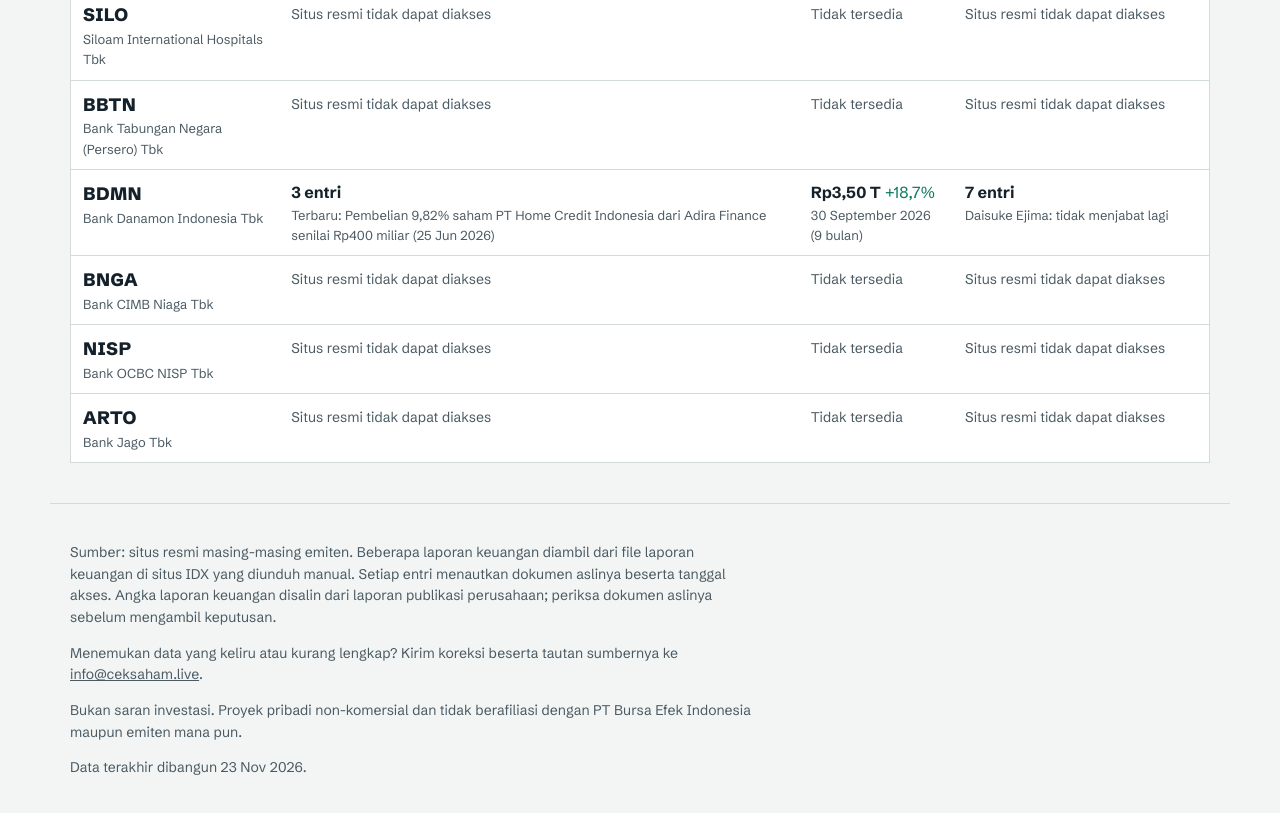
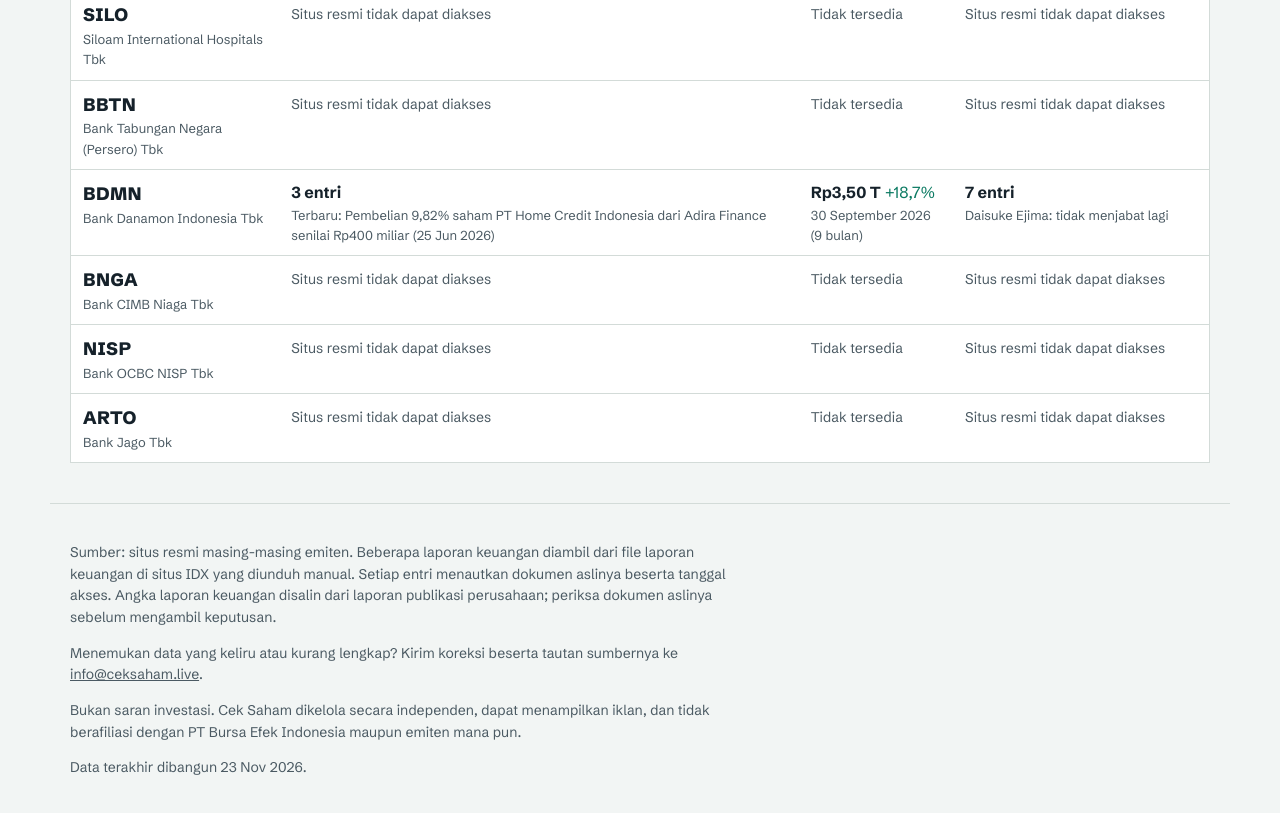
Before and after one commit to dityarysix/stockwatcher, a plain HTML site: page docs/index.html in a window 1280 px wide. Shown: the part 9266-10079 px from the top of the page. Drawn offline with Linux system fonts and the light colour scheme.

Commit message:
Ubah pernyataan non-komersial di footer dan README
Website akan menampilkan iklan, jadi pernyataan 'proyek pribadi
non-komersial' diganti dengan pernyataan pengelolaan independen yang
menyebut kemungkinan iklan.

Co-Authored-By: Claude Opus 5.5 <noreply@anthropic.com>
Claude-Session: https://claude.ai/code/session_014M6Ggkf3kZ9rYiPzJubMVd

```diff
--- a/docs/index.html
+++ b/docs/index.html
@@ -30,7 +30,7 @@
 <footer class="wrap foot">
   <p>Sumber: situs resmi masing-masing emiten. Beberapa laporan keuangan diambil dari file laporan keuangan di situs IDX yang diunduh manual. Setiap entri menautkan dokumen aslinya beserta tanggal akses. Angka laporan keuangan disalin dari laporan publikasi perusahaan; periksa dokumen aslinya sebelum mengambil keputusan.</p>
   <p>Menemukan data yang keliru atau kurang lengkap? Kirim koreksi beserta tautan sumbernya ke <a href="mailto:info@ceksaham.live">info@ceksaham.live</a>.</p>
-  <p>Bukan saran investasi. Proyek pribadi non-komersial dan tidak berafiliasi dengan PT Bursa Efek Indonesia maupun emiten mana pun.</p>
+  <p>Bukan saran investasi. Cek Saham dikelola secara independen, dapat menampilkan iklan, dan tidak berafiliasi dengan PT Bursa Efek Indonesia maupun emiten mana pun.</p>
   <p class="muted" id="built"></p>
 </footer>
 <script src="app.js"></script>
```
Also changed, not shown: 1 other file.
